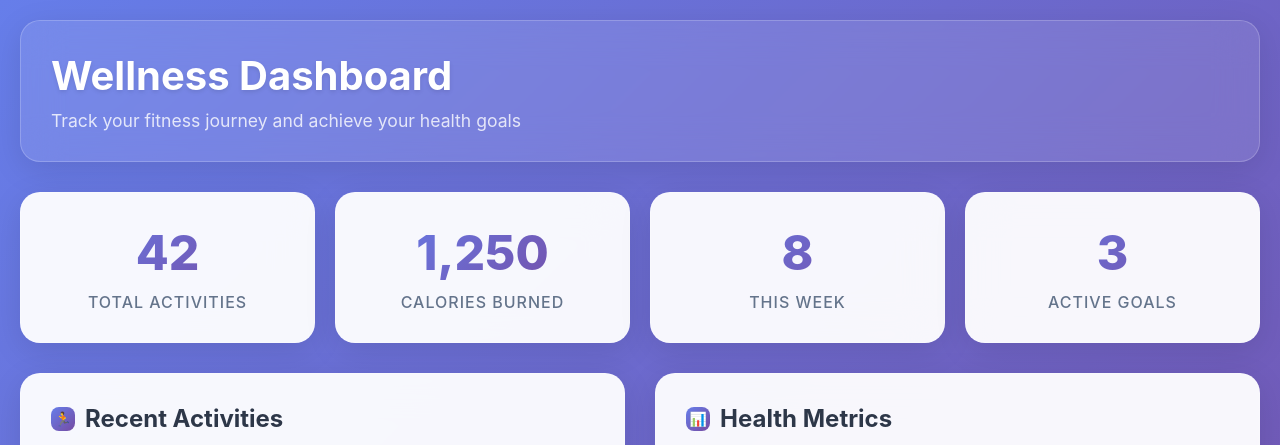
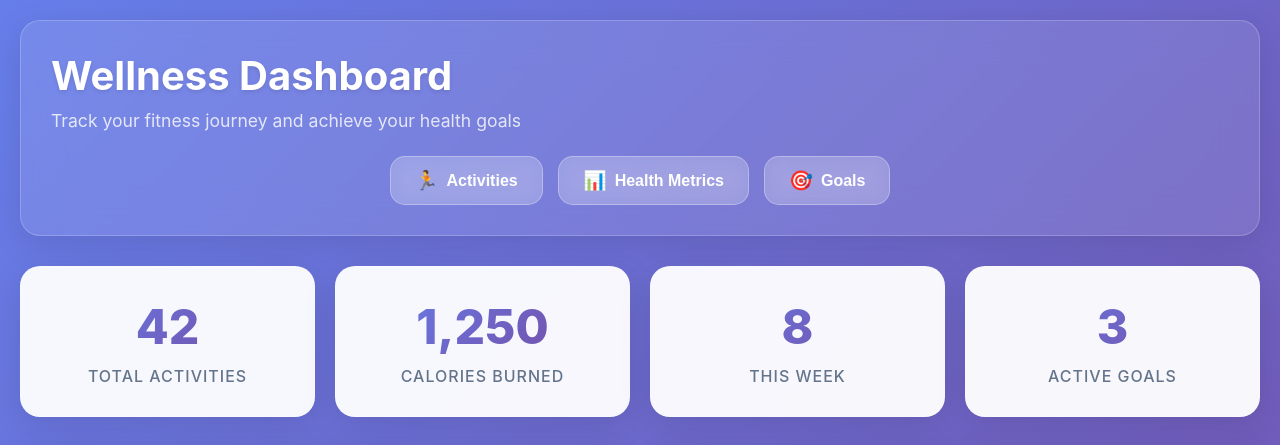
Before and after one commit to Ravi-teja-777/Wellness, a Flask app: page /dashboard in a window 1280 px wide. Shown: the top 445 px of the page. Run offline with Flask 3, Linux system fonts and the light colour scheme; the visitor is signed in with stand-in values (Sample User, id 1).

Commit message:
Update dashboard.html

```diff
--- a/templates/dashboard.html
+++ b/templates/dashboard.html
@@ -45,6 +45,45 @@
         .header p {
             color: rgba(255, 255, 255, 0.8);
             font-size: 1.1rem;
+            margin-bottom: 25px;
+        }
+
+        .nav-buttons {
+            display: flex;
+            gap: 15px;
+            flex-wrap: wrap;
+            justify-content: center;
+        }
+
+        .nav-btn {
+            background: rgba(255, 255, 255, 0.2);
+            backdrop-filter: blur(10px);
+            border: 1px solid rgba(255, 255, 255, 0.3);
+            border-radius: 15px;
+            padding: 12px 24px;
+            color: white;
+            font-size: 1rem;
+            font-weight: 600;
+            cursor: pointer;
+            transition: all 0.3s ease;
+            display: flex;
+            align-items: center;
+            gap: 8px;
+            text-decoration: none;
+        }
+
+        .nav-btn:hover {
+            background: rgba(255, 255, 255, 0.3);
+            transform: translateY(-2px);
+            box-shadow: 0 8px 25px rgba(0, 0, 0, 0.2);
+        }
+
+        .nav-btn:active {
+            transform: translateY(0);
+        }
+
+        .nav-icon {
+            font-size: 1.2rem;
         }
 
         .stats-grid {
@@ -245,6 +284,16 @@
             .header h1 {
                 font-size: 2rem;
             }
+
+            .nav-buttons {
+                justify-content: center;
+                gap: 10px;
+            }
+
+            .nav-btn {
+                padding: 10px 18px;
+                font-size: 0.9rem;
+            }
         }
 
         .fade-in {
@@ -268,6 +317,20 @@
         <div class="header fade-in">
             <h1>Wellness Dashboard</h1>
             <p>Track your fitness journey and achieve your health goals</p>
+            <div class="nav-buttons">
+                <button class="nav-btn" onclick="window.location.href='activities.html'">
+                    <span class="nav-icon">🏃</span>
+                    Activities
+                </button>
+                <button class="nav-btn" onclick="window.location.href='health_metrics.html'">
+                    <span class="nav-icon">📊</span>
+                    Health Metrics
+                </button>
+                <button class="nav-btn" onclick="window.location.href='goals.html'">
+                    <span class="nav-icon">🎯</span>
+                    Goals
+                </button>
+            </div>
         </div>
 
         <div class="stats-grid" id="statsGrid">
```
